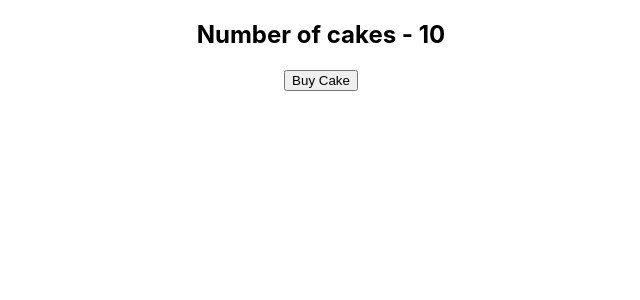
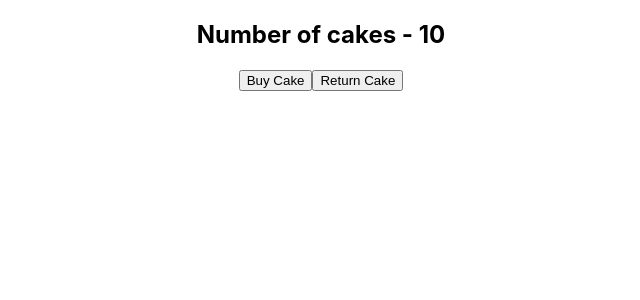
Before and after one commit to saahil0826/redux-tut, a React (Create React App) app: page / in a window 1280 px wide. Shown: the top 300 px of the page, without its empty margins (319-959 px from the left). Built offline with nearby package versions, Linux system fonts and the light colour scheme.

Commit message:
Added returnCake functionality, edited action, types, reducer & cakeCon.

```diff
--- a/src/components/CakeContainer.js
+++ b/src/components/CakeContainer.js
@@ -1,12 +1,14 @@
 import React from "react";
 import { connect } from "react-redux";
 import { buyCake } from "../redux/cake/cakeActions.js";
+import {returnCake} from '../redux/cake/cakeActions.js'
 
 function CakeContainer(props) {
   return (
     <div>
       <h2>Number of cakes - {props.numOfCakes} </h2>
       <button onClick={props.buyCake}>Buy Cake</button>
+      <button onClick={props.returnCake}>Return Cake</button>
     </div>
   );
 }
@@ -20,7 +22,8 @@
 
 const mapDispatchToProps = dispatch => {
   return {
-    buyCake: () => dispatch(buyCake())
+    buyCake: () => dispatch(buyCake()),
+    returnCake: () => dispatch(returnCake())
   };
 };
 
--- a/src/redux/cake/cakeActions.js
+++ b/src/redux/cake/cakeActions.js
@@ -1,7 +1,15 @@
 import { BUY_CAKE } from './cakeType.js'
+import { RETURN_CAKE } from './cakeType.js'
+
 
 export const buyCake = () => {
   return {
     type: BUY_CAKE
   }
 }
+
+export const returnCake = () => {
+  return {
+    type: RETURN_CAKE
+  }
+}
--- a/src/redux/cake/cakeReducer.js
+++ b/src/redux/cake/cakeReducer.js
@@ -1,4 +1,5 @@
 import { BUY_CAKE } from "./cakeType.js";
+import { RETURN_CAKE } from './cakeType.js'
 
 const initialState = {
   numOfCakes: 10
@@ -11,6 +12,11 @@
         ...state,
         numOfCakes: state.numOfCakes - 1
       };
+      case RETURN_CAKE:
+        return {
+          ...state,
+          numOfCakes: state.numOfCakes + 1
+        };
 
     default:
       return state;
--- a/src/redux/cake/cakeType.js
+++ b/src/redux/cake/cakeType.js
@@ -1 +1,2 @@
 export const BUY_CAKE = 'BUY_CAKE'
+export const RETURN_CAKE = 'RETURN_CAKE'
```
Also changed, not shown: 1 other file (tests, documents, lock files or other folders).
